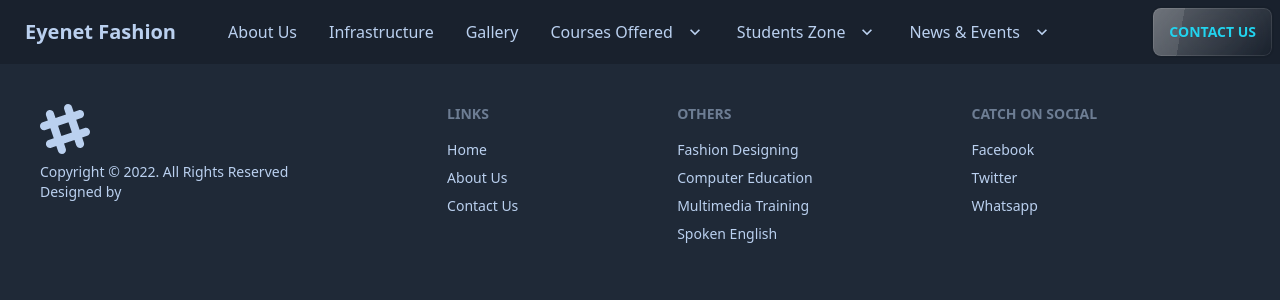
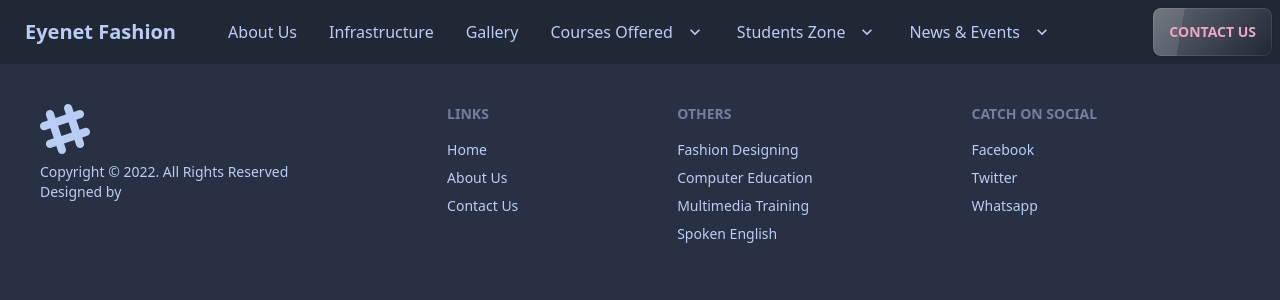
Before and after one commit to Port-Hub/eyenetfashion-fe, a React (Vite) app: page / in a window 1280 px wide. Shown: the top 300 px of the page. Built offline with nearby package versions, Linux system fonts and the light colour scheme.

Commit message:
theme changes

```diff
--- a/src/components/Header/Navend.jsx
+++ b/src/components/Header/Navend.jsx
@@ -4,7 +4,7 @@ class Navend extends Component {
     render() {
         return (
             <div className="navbar-end">
-                <a className="btn btn-sm sm:btn-sm lg:btn-md glass btn-outline btn-accent">Contact Us</a>
+                <a className="btn btn-sm sm:btn-sm lg:btn-md glass btn-outline btn-primary">Contact Us</a>
             </div>
         )
     }
--- a/tailwind.config.cjs
+++ b/tailwind.config.cjs
@@ -9,16 +9,16 @@ module.exports = {
     // themes: ["fantasy", "forest", "dracula"],
     themes: [
       {
-        protheme: {
-          "primary": "#dc2626",
-          "secondary": "#ea580c",
-          "accent": "#22d3ee",
-          "neutral": "#1F1C26",
-          "base-100": "#1f2937",
-          "info": "#f0abfc",
-          "success": "#16a34a",
-          "warning": "#facc15",
-          "error": "#be123c",
+        proDark: {
+          "primary": "#eda8c5",
+          "secondary": "#8056c9",
+          "accent": "#e2f49a",
+          "neutral": "#22282A",
+          "base-100": "#283143",
+          "info": "#2AA5D5",
+          "success": "#21B05F",
+          "warning": "#E09E10",
+          "error": "#E61E32",
         },
       },
     ],
```
